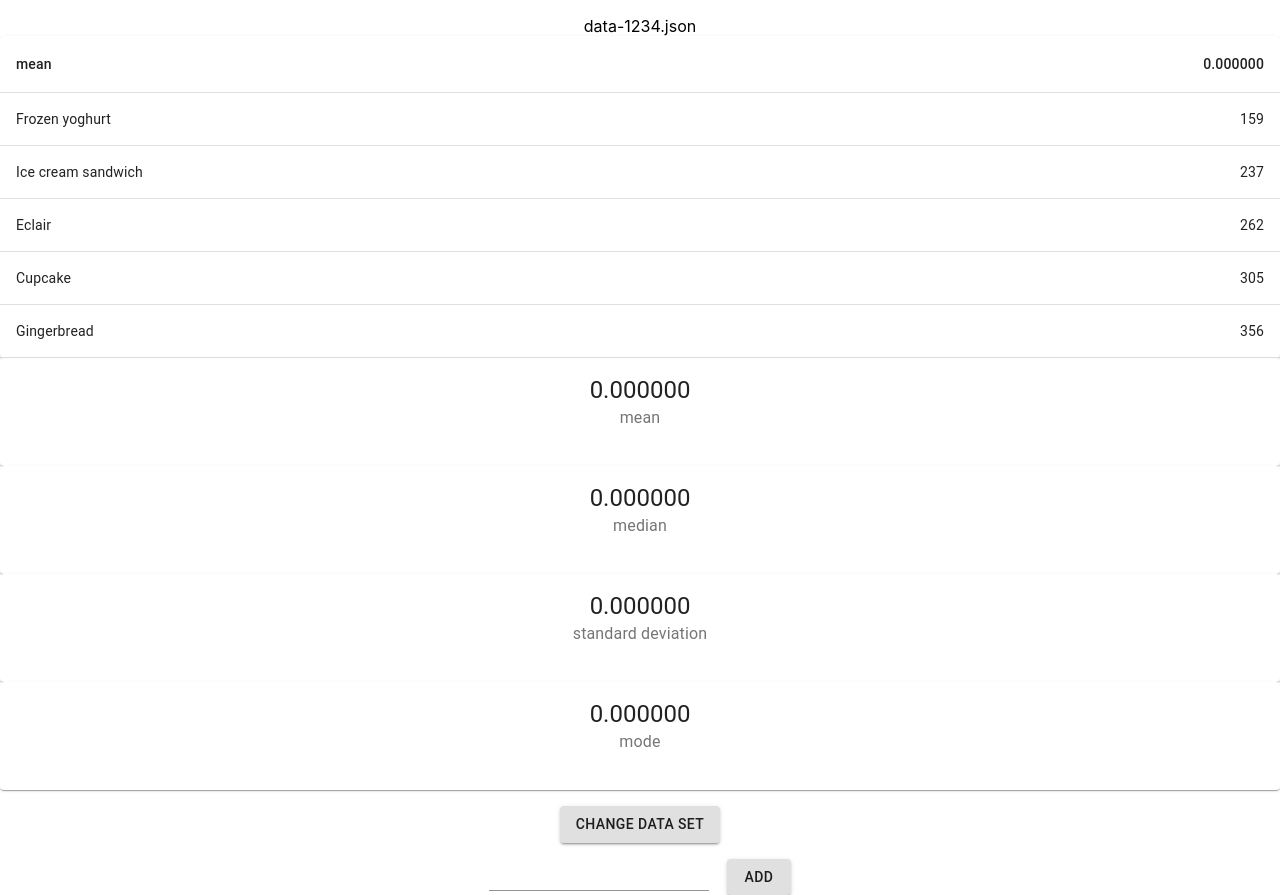
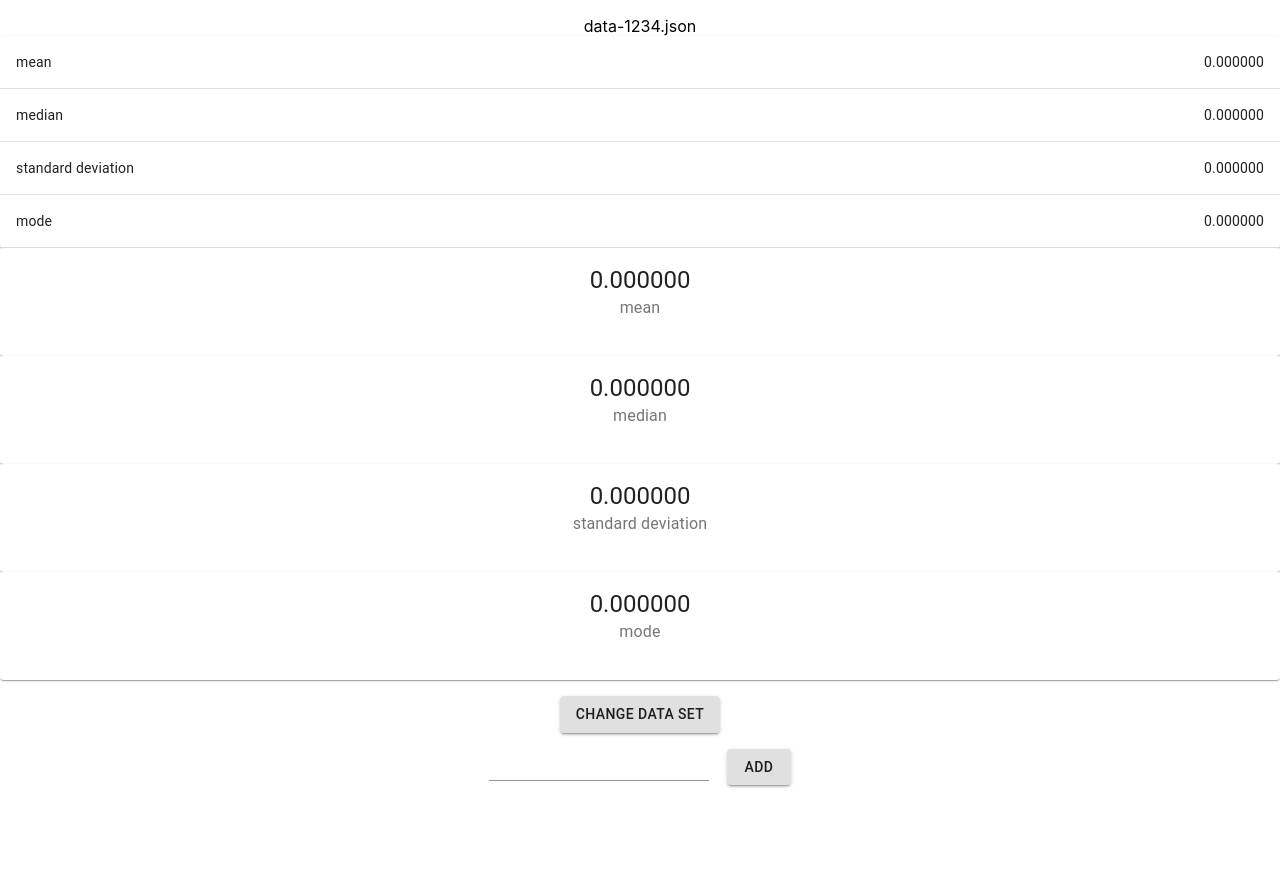
Before and after one commit to gyrevik/tandem, a React (Create React App) app: page / in a window 1280 px wide. After the commit the page ends 800 px from the top, so only its background shows below. Built offline with nearby package versions, Linux system fonts and the light colour scheme; no server answers.

Commit message:
looking ok

```diff
--- a/src/components/Table.tsx
+++ b/src/components/Table.tsx
@@ -14,17 +14,11 @@ const useStyles = makeStyles({
   },
 });
 
-function createData(name: string, calories: number, fat: number, carbs: number, protein: number) {
-  return { name, calories, fat, carbs, protein };
+function createData(name: string, value: string) {
+  return { name, value };
 }
 
-const rows = [
-  createData('Frozen yoghurt', 159, 6.0, 24, 4.0),
-  createData('Ice cream sandwich', 237, 9.0, 37, 4.3),
-  createData('Eclair', 262, 16.0, 24, 6.0),
-  createData('Cupcake', 305, 3.7, 67, 4.3),
-  createData('Gingerbread', 356, 16.0, 49, 3.9),
-];
+
 
 type SimpleTableProps = {
   mean: string,
@@ -36,22 +30,23 @@ type SimpleTableProps = {
 export default function SimpleTable({ mean, median, standardDeviation, mode }: SimpleTableProps) {
   const classes = useStyles();
 
+  const rows = [
+    createData('mean', mean),
+    createData('median', median),
+    createData('standard deviation', standardDeviation),
+    createData('mode', mode),
+  ];
+
   return (
     <TableContainer component={Paper}>
       <Table className={classes.table} aria-label="simple table">
-        <TableHead>
-          <TableRow>
-            <TableCell>mean</TableCell>
-            <TableCell align="right">{mean}</TableCell>
-          </TableRow>
-        </TableHead>
         <TableBody>
           {rows.map((row) => (
             <TableRow key={row.name}>
               <TableCell component="th" scope="row">
                 {row.name}
               </TableCell>
-              <TableCell align="right">{row.calories}</TableCell>
+              <TableCell align="right">{row.value}</TableCell>
             </TableRow>
           ))}
         </TableBody>
```
